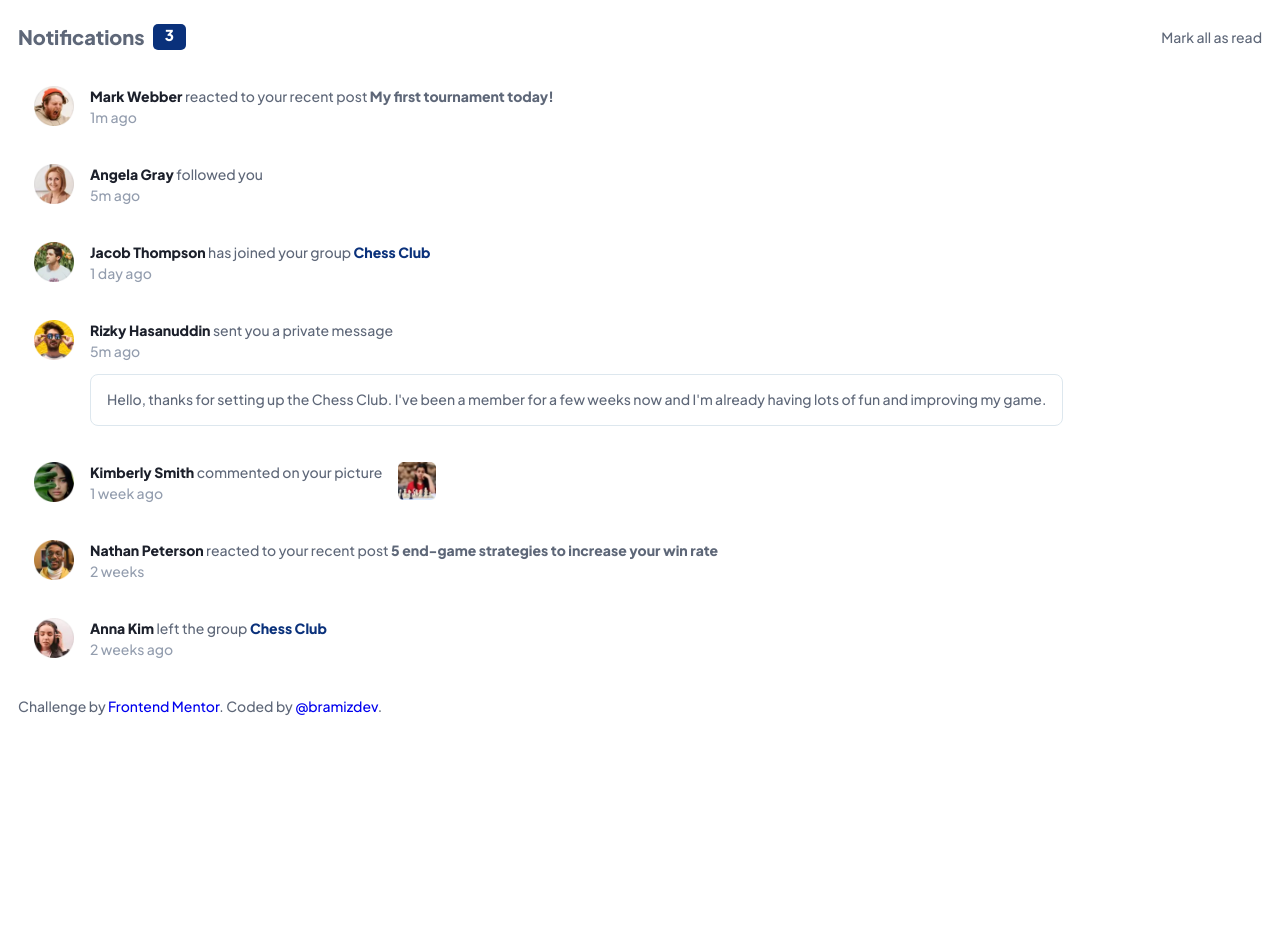
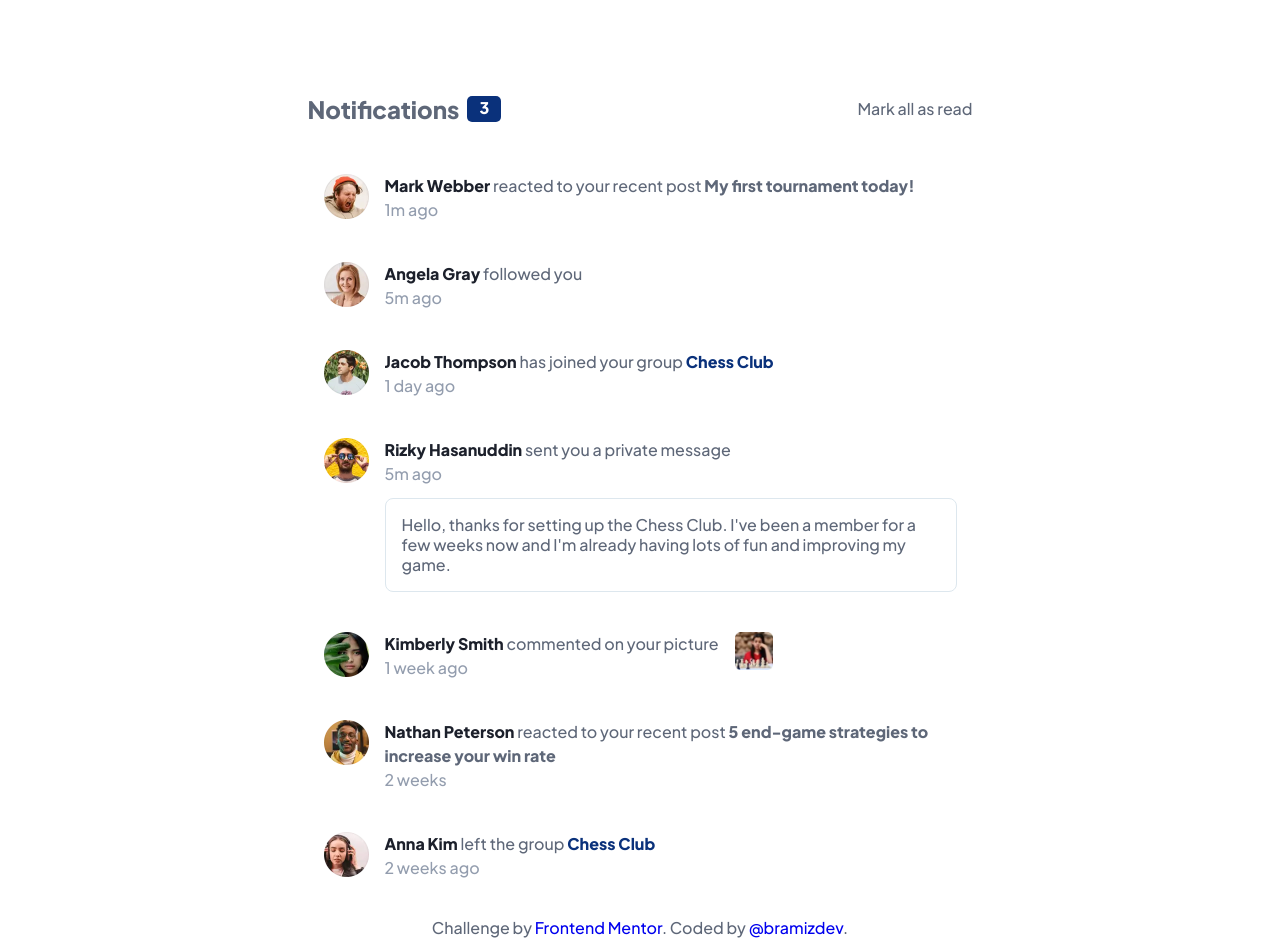
Before and after one commit to bramizdev/fem-notifications-page, a plain HTML site: page index.html in a window 1280 px wide. Before the commit the page ends 800 px from the top, so only its background shows below. Drawn offline with Linux system fonts and the light colour scheme.

Commit message:
🖥️ Finish desktop view

```diff
--- a/styles/styles.css
+++ b/styles/styles.css
@@ -17,7 +17,16 @@
   --fw-800: 800;
 
   --fs-500: 0.875rem;
+  --fs-600: 0.9375rem;
   --fs-900: 1.25rem;
+}
+
+@media (min-width: 768px) {
+  :root {
+    --fs-500: 16px;
+    --fs-600: 1rem;
+    --fs-900: 1.5rem;
+  }
 }
 
 /* ---- CSS Reset ----- */
@@ -110,6 +119,24 @@ body {
   font-family: var(--ff-base);
   font-size: var(--fs-500);
   color: var(--clr-neutral-800);
+  display: flex;
+  flex-direction: column;
+  justify-content: space-between;
+}
+
+@media (min-width: 768px) {
+  body {
+    padding-top: 6rem;
+  }
+}
+
+main {
+  max-width: 41.5625rem;
+  margin: 0 auto;
+}
+
+footer {
+  text-align: center;
 }
 
 /* ----- Header ----- */
@@ -131,7 +158,7 @@ body {
 .header__new-notifications {
   padding: 0 0.75rem;
   border-radius: 5px;
-  font-size: 15px;
+  font-size: var(--fs-600);
   font-weight: var(--fw-800);
   color: var(--clr-neutral-100);
   background-color: var(--clr-primary-800);
@@ -144,6 +171,12 @@ body {
   color: var(--clr-neutral-800);
 }
 
+@media (min-width: 768px) {
+  .header__title {
+    line-height: 1.1;
+  }
+}
+
 /* ----- Notifications ----- */
 .notifications {
   padding: 2.25rem 1rem;
@@ -151,8 +184,14 @@ body {
   gap: 2.25rem;
 }
 
+@media (min-width: 768px) {
+  .notifications {
+    padding-top: 3.25rem;
+    gap: 2.5rem;
+  }
+}
+
 /* ----- Notification ----- */
-
 .notification {
   display: flex;
   gap: 1rem;
@@ -197,3 +236,9 @@ body {
 .description__timestamp {
   color: var(--clr-neutral-500);
 }
+
+@media (min-width: 768px) {
+  .notification__picture {
+    min-width: 45px;
+  }
+}
```
